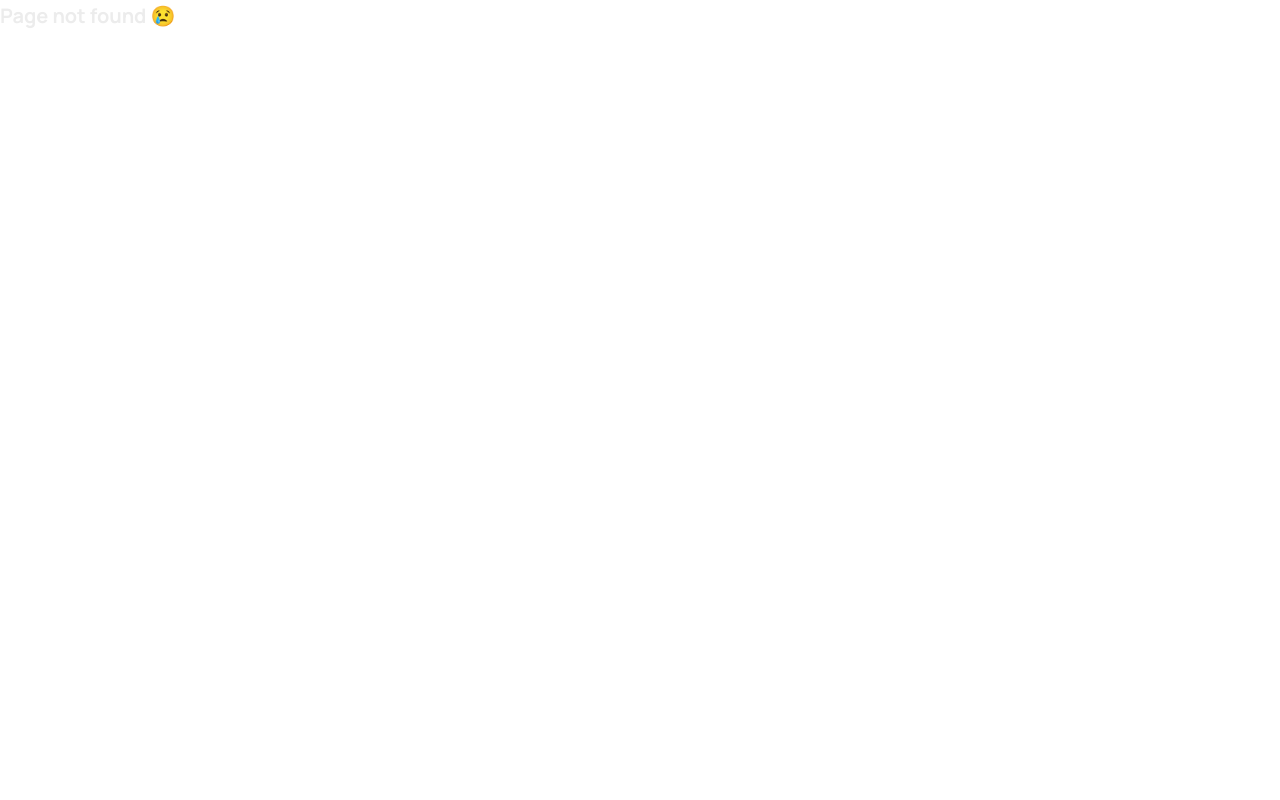
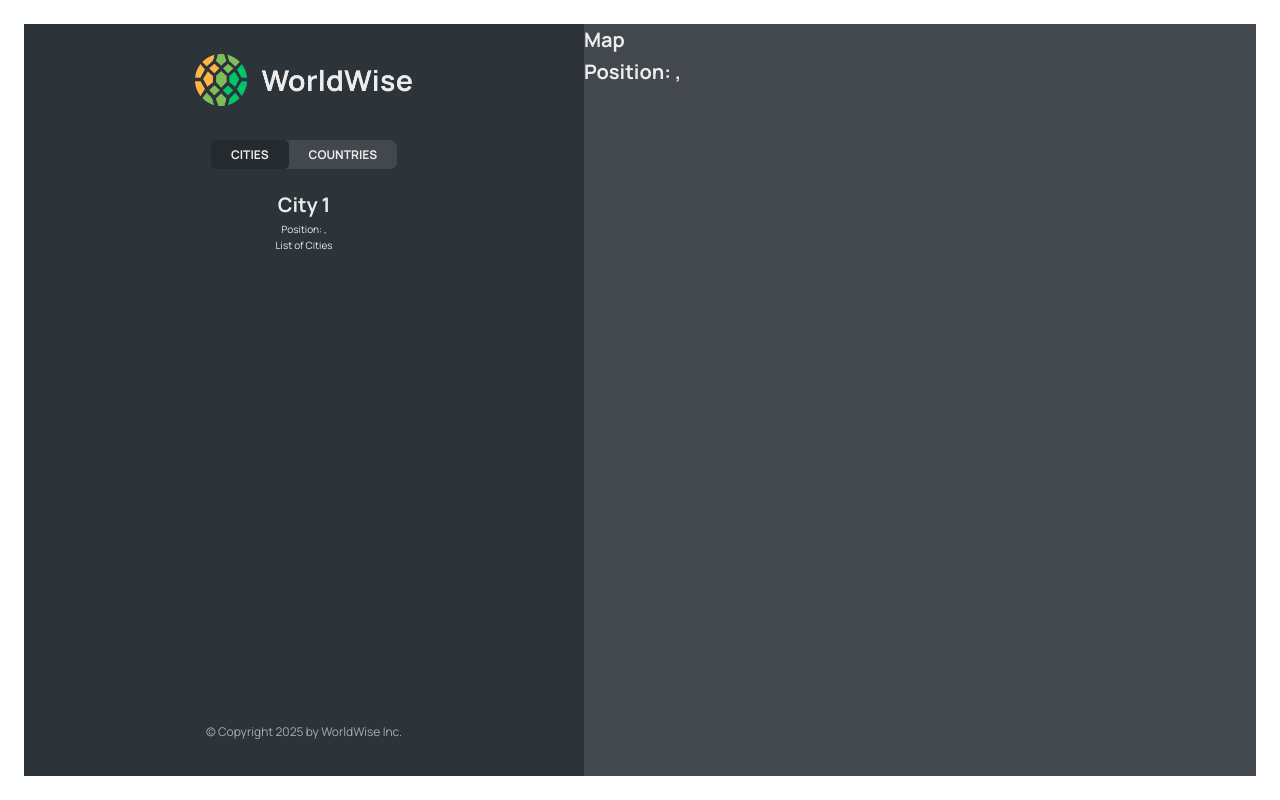
Before and after one commit to iamkiren/WorldWise, a React (Vite) app: page /app/cities/1 in a window 1280 px wide. Before the commit this address had no page. Built offline with nearby package versions, Linux system fonts and the light colour scheme; data requests are answered from the project's data file.

Commit message:
Reading and Setting a Query String -217

```diff
--- a/src/App.jsx
+++ b/src/App.jsx
@@ -9,6 +9,7 @@
 import Login from "./pages/Login";
 import CityList from "./components/CityList";
 import CountryList from "./components/CountryList";
+import City from "./components/City";
 
 const BASE_URL = "http://localhost:9000";
 
@@ -48,6 +49,9 @@
             path="cities"
             element={<CityList cities={cities} isLoading={isLoading} />}
           />
+
+          <Route path="cities/:id" element={<City />} />
+
           <Route
             path="countries"
             element={<CountryList cities={cities} isLoading={isLoading} />}
--- a/src/components/City.jsx
+++ b/src/components/City.jsx
@@ -1,4 +1,6 @@
+import { use } from "react";
 import styles from "./City.module.css";
+import { useParams, useSearchParams } from "react-router-dom";
 
 const formatDate = (date) =>
   new Intl.DateTimeFormat("en", {
@@ -9,6 +11,11 @@
   }).format(new Date(date));
 
 function City() {
+  const { id } = useParams();
+  const [searchParams, setSearchParams] = useSearchParams();
+  const lat = searchParams.get("lat");
+  const lng = searchParams.get("lng");
+
   // TEMP DATA
   const currentCity = {
     cityName: "Lisbon",
@@ -18,44 +25,49 @@
   };
 
   const { cityName, emoji, date, notes } = currentCity;
+  return (
+    <>
+      <h1>City {id}</h1>
+      <p>
+        Position: {lat}, {lng}
+      </p>
+    </>
+  );
+  // return (
+  //   <div className={styles.city}>
+  //     <div className={styles.row}>
+  //       <h6>City name</h6>
+  //       <h3>
+  //         <span>{emoji}</span> {cityName}
+  //       </h3>
+  //     </div>
 
-  return (
-    <div className={styles.city}>
-      <div className={styles.row}>
-        <h6>City name</h6>
-        <h3>
-          <span>{emoji}</span> {cityName}
-        </h3>
-      </div>
+  //     <div className={styles.row}>
+  //       <h6>You went to {cityName} on</h6>
+  //       <p>{formatDate(date || null)}</p>
+  //     </div>
 
-      <div className={styles.row}>
-        <h6>You went to {cityName} on</h6>
-        <p>{formatDate(date || null)}</p>
-      </div>
+  //     {notes && (
+  //       <div className={styles.row}>
+  //         <h6>Your notes</h6>
+  //         <p>{notes}</p>
+  //       </div>
+  //     )}
 
-      {notes && (
-        <div className={styles.row}>
-          <h6>Your notes</h6>
-          <p>{notes}</p>
-        </div>
-      )}
+  //     <div className={styles.row}>
+  //       <h6>Learn more</h6>
+  //       <a
+  //         href={`https://en.wikipedia.org/wiki/${cityName}`}
+  //         target="_blank"
+  //         rel="noreferrer"
+  //       >
+  //         Check out {cityName} on Wikipedia &rarr;
+  //       </a>
+  //     </div>
 
-      <div className={styles.row}>
-        <h6>Learn more</h6>
-        <a
-          href={`https://en.wikipedia.org/wiki/${cityName}`}
-          target="_blank"
-          rel="noreferrer"
-        >
-          Check out {cityName} on Wikipedia &rarr;
-        </a>
-      </div>
-
-      <div>
-        <ButtonBack />
-      </div>
-    </div>
-  );
+  //     <div></div>
+  //   </div>
+  // );
 }
 
 export default City;
--- a/src/components/CityItem.jsx
+++ b/src/components/CityItem.jsx
@@ -1,3 +1,5 @@
+import { Link } from "react-router-dom";
+
 import styles from "./CityItem.module.css";
 
 const formatDate = (date) =>
@@ -9,14 +11,19 @@
   }).format(new Date(date));
 
 const CityItem = ({ city }) => {
-  const { cityName, emoji, date } = city;
+  const { cityName, emoji, date, id, position } = city;
 
   return (
-    <li className={styles.cityItem}>
-      <span className={styles.emoji}>{emoji}</span>
-      <h3 className={styles.name}>{cityName}</h3>
-      <time className={styles.date}>({formatDate(date)})</time>
-      <button className={styles.deleteBtn}>&times;</button>
+    <li>
+      <Link
+        className={styles.cityItem}
+        to={`${id}?lat=${position.lat}&lng=${position.lng}`}
+      >
+        <span className={styles.emoji}>{emoji}</span>
+        <h3 className={styles.name}>{cityName}</h3>
+        <time className={styles.date}>({formatDate(date)})</time>
+        <button className={styles.deleteBtn}>&times;</button>
+      </Link>
     </li>
   );
 };
--- a/src/components/Map.jsx
+++ b/src/components/Map.jsx
@@ -1,7 +1,19 @@
+import { useSearchParams } from "react-router-dom";
 import styles from "./Map.module.css";
 
 const Maps = () => {
-  return <div className={styles.mapContainer}>Map</div>;
+  const [searchParams, setSearchParams] = useSearchParams();
+  const lat = searchParams.get("lat");
+  const lng = searchParams.get("lng");
+
+  return (
+    <div className={styles.mapContainer}>
+      <h1>Map</h1>
+      <h1>
+        Position: {lat} , {lng}
+      </h1>
+    </div>
+  );
 };
 
 export default Maps;
```
Also changed, not shown: src/components/City.module.css (line endings or trailing spaces).
